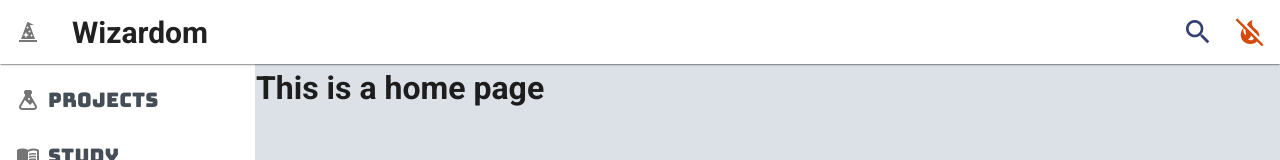
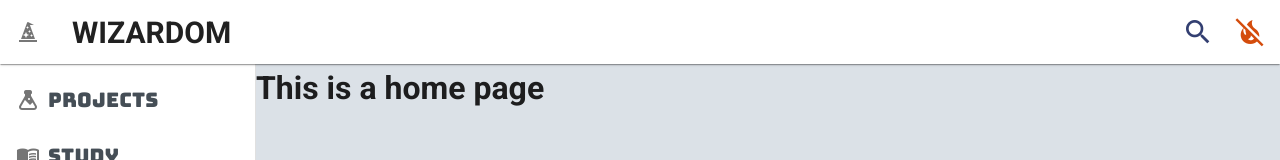
Before and after one commit to dilapitan/wizardom, a Vue app: page / in a window 1280 px wide. Shown: the top 160 px of the page. Built offline with nearby package versions, Linux system fonts and the light colour scheme.

Commit message:
Update some styles

```diff
--- a/src/App.vue
+++ b/src/App.vue
@@ -64,7 +64,7 @@
       </v-app-bar-nav-icon>
 
       <v-toolbar-title>
-        <h2>Wizardom</h2>
+        <h2>WIZARDOM</h2>
       </v-toolbar-title>
 
       <v-spacer></v-spacer>
@@ -111,6 +111,6 @@ export default {
 @import url('https://fonts.googleapis.com/css2?family=Bungee&display=swap');
 
 #special-button {
-  font-family: 'Bungee', cursive !important;
+  font-family: 'Bungee' !important;
 }
 </style>
```
